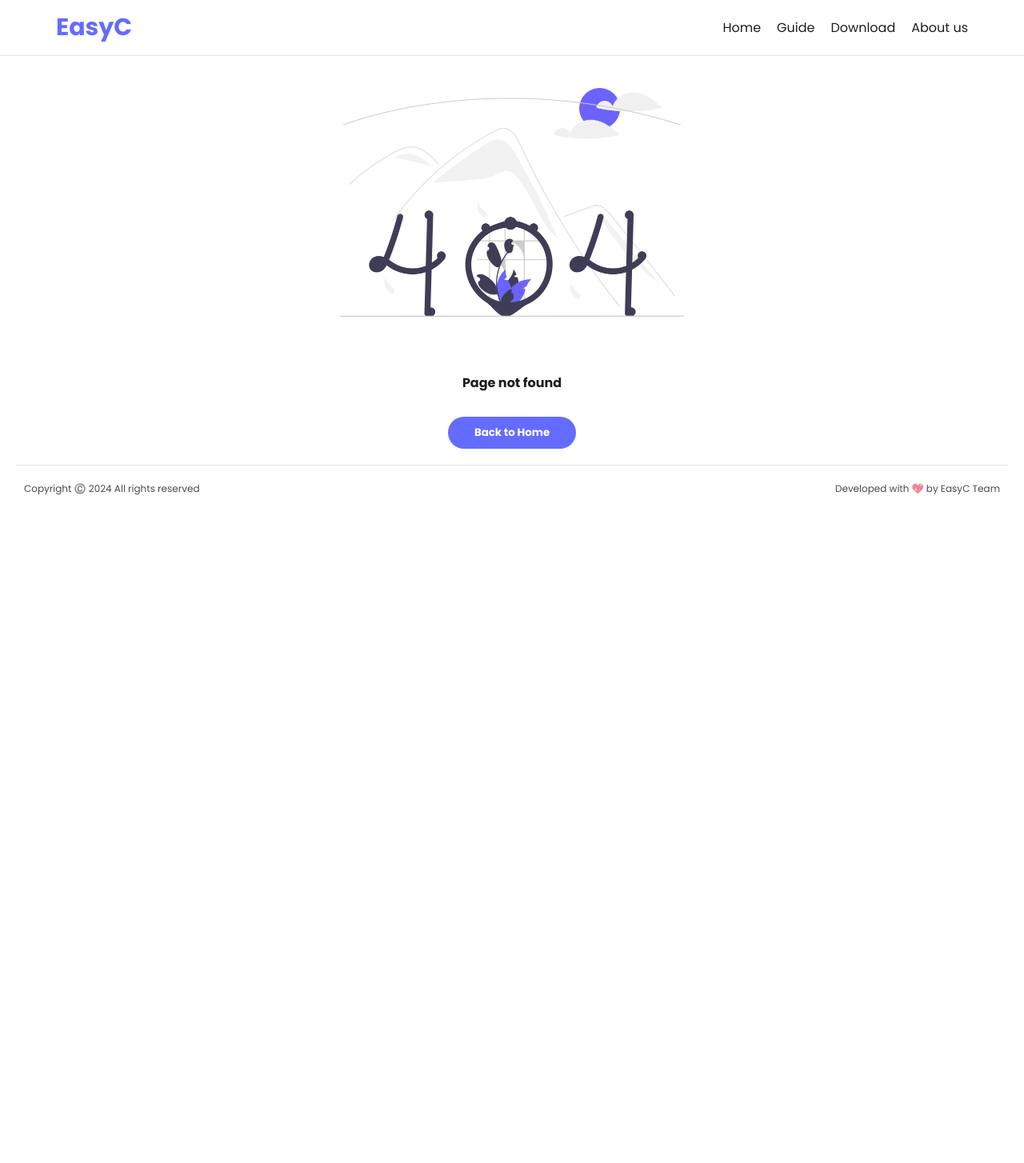
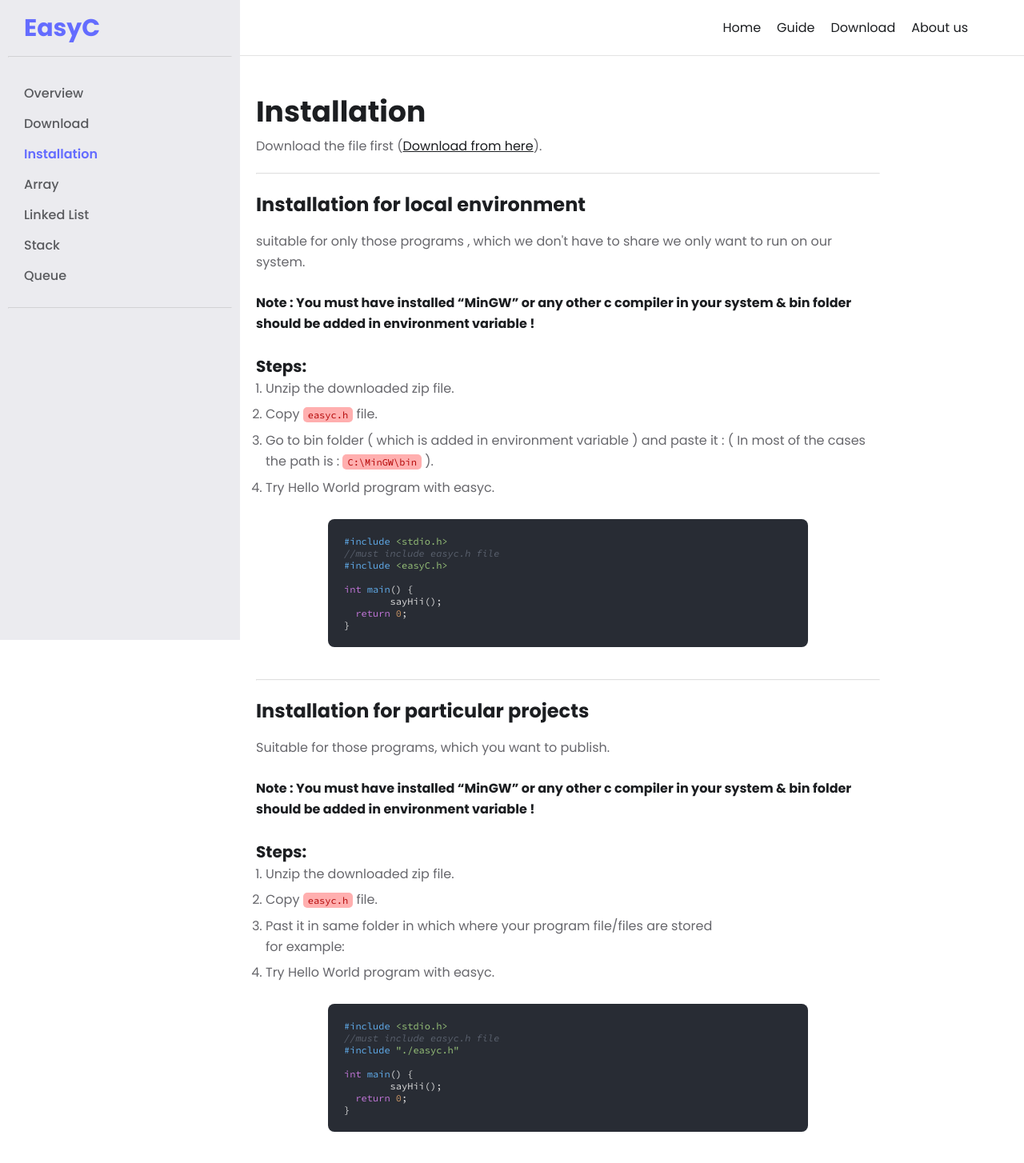
Before and after one commit to Harshkhanagwal/easyc-website, a React (Vite) app: page /guide/installation in a window 1280 px wide. Before the commit this address had no page. Shown: the top 1454 px of the page at 80% size. Before the commit the page ends 800 px from the top, so only its background shows below. Built offline with nearby package versions, Linux system fonts and the light colour scheme.

Commit message:
adding installation page content

```diff
--- a/src/App.jsx
+++ b/src/App.jsx
@@ -14,6 +14,7 @@ import Linkedlist from './Pages/Subpages/Linkedlist';
 import NotFound from './Pages/NotFound';
 import About from './Pages/About';
 import Download from './Pages/Subpages/Download';
+import Installation from './Pages/Subpages/Installation';
 
 const App = () => {
 
@@ -33,6 +34,7 @@ const App = () => {
             <Route path='/guide/' element={<Overview />} />
             <Route path='/guide/overview' element={<Overview />} />
             <Route path='/guide/download' element={<Download />} />
+            <Route path='/guide/installation' element={<Installation />} />
             <Route path='/guide/array' element={<Array />} />
             <Route path='/guide/queue' element={<Queue />} />
             <Route path='/guide/Stack' element={<Stack />} />
--- a/src/Pages/Subpages/Installation.jsx
+++ b/src/Pages/Subpages/Installation.jsx
@@ -5,6 +5,24 @@ import Codebx from '../../Components/Codebx/Codebx'
 import Highlight from '../../Components/highlight/Highlight';
 import Menubar from '../../menubar/Menubar';
 import Aside from '../../Components/Aside/Aside';
+import { Link } from 'react-router-dom';
+
+const hello =`#include <stdio.h>
+//must include easyc.h file
+#include <easyC.h>
+
+int main() {
+	sayHii();
+  return 0;
+}`;
+const hello2 =`#include <stdio.h>
+//must include easyc.h file
+#include "./easyc.h"
+
+int main() {
+	sayHii();
+  return 0;
+}`;
 
 const Installation = () => {
     return (
@@ -13,8 +31,36 @@ const Installation = () => {
             <Aside />
             <div className="container guide-container">
                 <div className="content-area">
-                    <h1></h1>
-
+                    <h1>Installation</h1>
+                    <p>Download the file first {`(`}<Link to="/guide/download">Download from here</Link>{`)`}.</p>
+                    <hr />
+                    <h2>Installation for local environment</h2>
+                    <p>suitable for only those programs , which we don't have to share we only want to run on our system.</p>
+                    <br />
+                    <p><b>Note : You must have installed “MinGW” or any other c compiler in your system & bin folder should be added in environment variable !</b></p>
+                    <br />
+                    <h3>Steps:</h3>
+                    <ol>
+                    <li><p>Unzip the downloaded zip file. </p></li>
+                    <li><p>Copy <Highlight value="easyc.h"  /> file.</p></li>
+                    <li><p>Go to bin folder {`(`} which is added in environment variable {`)`} and paste it : {`(`} In most of the cases the path is : <Highlight value=" C:\MinGW\bin"/> {`)`}.</p></li>
+                    <li><p>Try Hello World program  with easyc.</p></li>
+                    </ol>
+                    <Codebx code={hello}/>
+                    <hr />
+                    <h2>Installation for particular projects</h2>
+                    <p>Suitable for those programs, which you want to publish.</p>
+                    <br />
+                    <p><b>Note : You must have installed “MinGW” or any other c compiler in your system & bin folder should be added in environment variable !</b></p>
+                    <br />
+                    <h3>Steps:</h3>
+                    <ol>
+                        <li>Unzip the downloaded zip file.</li>
+                        <li><p>Copy <Highlight value="easyc.h"  /> file.</p></li>
+                        <li>Past it in same folder in which where your program file/files are stored <br />for example:</li>
+                        <li>Try Hello World program  with easyc.</li>
+                    </ol>
+                    <Codebx code={hello2}/>
                 </div>
             </div>
         </>
--- a/src/Pages/page.css
+++ b/src/Pages/page.css
@@ -56,6 +56,9 @@ h1 {
     flex-direction: column;
     gap: 15px;
 }
+ol{
+    padding: 0 0 0 12px;
+}
 
 .steps_sec ol li {
     display: flex;
```
